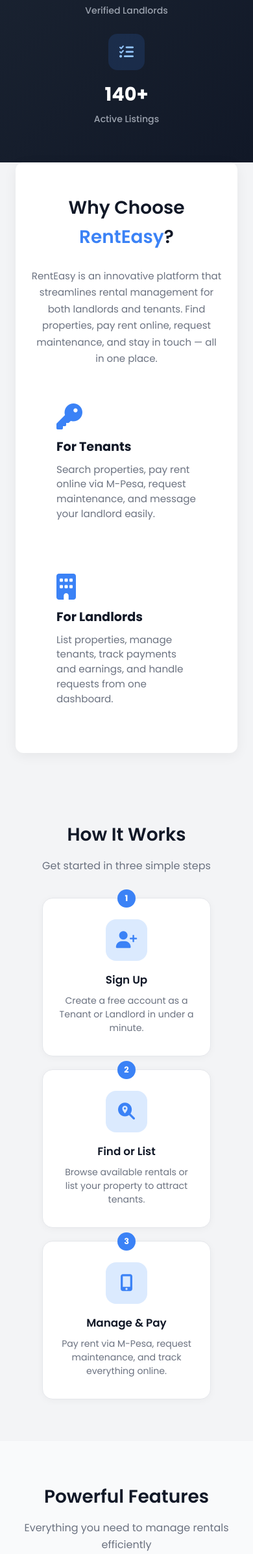
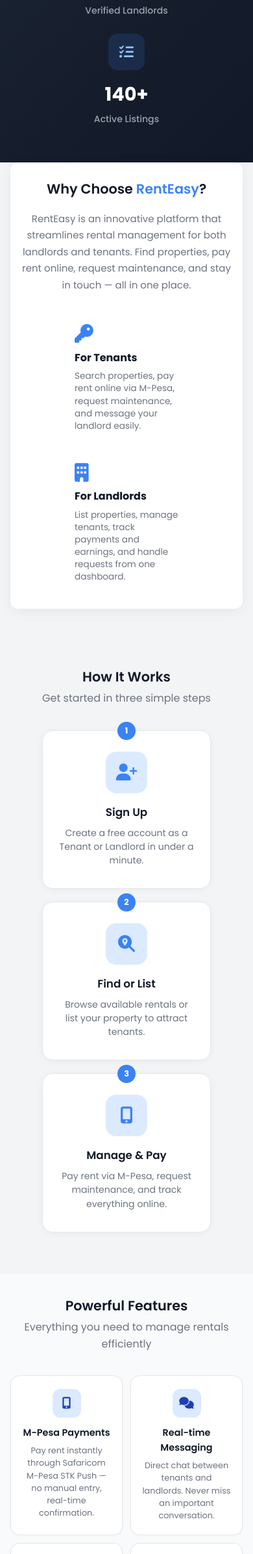
Before and after one commit to EllyKurgat/RentEasy, a Django app: page / in a window 390 px wide. Shown: the part 1257-3649 px from the top of the page at 65% size. Run offline with Django 5.2, Linux system fonts and the light colour scheme; data that the repository does not hold is empty; some libraries are stand-ins or nearby versions.

Commit message:
Reduce mobile scrolling, remove testimonial auto-rotate

```diff
--- a/frontend_views/Templates/renteasyweb/index.html
+++ b/frontend_views/Templates/renteasyweb/index.html
@@ -541,8 +541,6 @@ function goToTestimonial(idx) {
   if (dots[currentTestimonial]) dots[currentTestimonial].classList.add('active');
 }
 function changeTestimonial(dir) { goToTestimonial(currentTestimonial + dir); }
-// Auto-rotate every 6s
-setInterval(function() { changeTestimonial(1); }, 6000);
 
 /* ── FAQ accordion ── */
 function toggleFaq(btn) {
--- a/frontend_views/static/css/style.css
+++ b/frontend_views/static/css/style.css
@@ -1057,22 +1057,34 @@ input[type=submit]:hover {
 
 /* ── Roles / About Section ── */
 .roles-section {
-  padding: 48px 24px; background: #fff; margin: 0 24px 40px;
+  padding: 24px 16px; background: #fff; margin: 0 16px 24px;
   border-radius: 12px; box-shadow: 0 4px 20px rgba(0,0,0,0.06);
   transition: background 0.2s ease;
 }
-.roles-cards { display: flex; justify-content: center; gap: 32px; flex-wrap: wrap; margin-top: 24px; }
-.role-card { text-align: left; padding: 24px 32px; max-width: 280px; border-radius: 12px; transition: all 0.2s; }
+.roles-cards { display: flex; justify-content: center; gap: 16px; flex-wrap: wrap; margin-top: 16px; }
+.role-card { text-align: left; padding: 16px 20px; max-width: 200px; border-radius: 12px; transition: all 0.2s; }
 .role-card:hover { background: var(--re-primary-light, #DBEAFE); }
-.role-card i { font-size: 2.5rem; color: var(--re-primary, #3B82F6); margin-bottom: 12px; }
-.role-card h3 { font-size: 1.2rem; color: var(--re-text, #111827); margin: 0 0 8px; }
-.role-card p { font-size: 0.95rem; color: var(--re-text-secondary, #6B7280); margin: 0; line-height: 1.5; }
+.role-card i { font-size: 1.8rem; color: var(--re-primary, #3B82F6); margin-bottom: 10px; }
+.role-card h3 { font-size: 1rem; color: var(--re-text, #111827); margin: 0 0 6px; }
+.role-card p { font-size: 0.85rem; color: var(--re-text-secondary, #6B7280); margin: 0; line-height: 1.4; }
 .section-title {
-  text-align: center; font-size: 1.75rem; font-weight: 600;
-  color: var(--re-text, #111827); margin: 0 0 24px; padding: 0 24px;
-}
-.about { padding: 24px; text-align: center; }
-.abouth { font-size: 1.5rem; color: var(--re-primary, #3B82F6); margin: 0; font-weight: 600; }
+  text-align: center; font-size: 1.3rem; font-weight: 600;
+  color: var(--re-text, #111827); margin: 0 0 16px; padding: 0 16px;
+}
+.about { padding: 16px; text-align: center; }
+.abouth { font-size: 1.2rem; color: var(--re-primary, #3B82F6); margin: 0; font-weight: 600; }
+
+@media (min-width: 768px) {
+  .roles-section { padding: 48px 24px; margin: 0 24px 40px; }
+  .roles-cards { gap: 32px; margin-top: 24px; }
+  .role-card { padding: 24px 32px; max-width: 280px; }
+  .role-card i { font-size: 2.5rem; margin-bottom: 12px; }
+  .role-card h3 { font-size: 1.2rem; margin: 0 0 8px; }
+  .role-card p { font-size: 0.95rem; }
+  .section-title { font-size: 1.75rem; margin: 0 0 24px; padding: 0 24px; }
+  .about { padding: 24px; }
+  .abouth { font-size: 1.5rem; }
+}
 
 /* ── Search & Filter ── */
 .container2 { max-width: 900px; margin: 0 auto 32px; padding: 0 24px; }
@@ -1357,24 +1386,24 @@ input[type=submit]:hover {
 
 /* ── Feature Highlights Grid ── */
 .features-section {
-  padding: 64px 24px;
+  padding: 32px 16px;
   background: var(--re-surface-alt, #F9FAFB);
 }
 .features-grid {
-  display: grid; grid-template-columns: repeat(3, 1fr);
-  gap: 24px; max-width: 1100px; margin: 0 auto;
+  display: grid; grid-template-columns: repeat(2, 1fr);
+  gap: 12px; max-width: 1100px; margin: 0 auto;
 }
 .feature-card {
-  padding: 28px 24px; background: var(--re-surface, #fff);
+  padding: 20px 16px; background: var(--re-surface, #fff);
   border-radius: 14px; text-align: center;
   border: 1px solid var(--re-border); transition: all 0.3s ease;
   box-shadow: 0 1px 4px rgba(0,0,0,0.03);
 }
 .feature-card:hover { transform: translateY(-4px); box-shadow: 0 10px 30px rgba(0,0,0,0.08); }
 .feature-icon {
-  width: 56px; height: 56px; border-radius: 14px; margin: 0 auto 16px;
+  width: 44px; height: 44px; border-radius: 12px; margin: 0 auto 12px;
   display: flex; align-items: center; justify-content: center;
-  font-size: 22px;
+  font-size: 18px;
 }
 .feature-icon.green  { background: #DBEAFE; color: #1E40AF; }
 .feature-icon.blue   { background: #DBEAFE; color: #1E40AF; }
@@ -1382,10 +1411,16 @@ input[type=submit]:hover {
 .feature-icon.purple  { background: #E0E7FF; color: #1F2937; }
 .feature-icon.teal   { background: #DBEAFE; color: #1E40AF; }
 .feature-icon.red    { background: #E0E7FF; color: #1F2937; }
-.feature-card h3 { font-size: 1.05rem; font-weight: 600; color: var(--re-text); margin: 0 0 8px; }
-.feature-card p  { font-size: 0.88rem; color: var(--re-text-secondary); margin: 0; line-height: 1.6; }
-@media (max-width: 900px) { .features-grid { grid-template-columns: repeat(2, 1fr); } }
-@media (max-width: 600px) { .features-grid { grid-template-columns: 1fr; } }
+.feature-card h3 { font-size: 0.9rem; font-weight: 600; color: var(--re-text); margin: 0 0 6px; }
+.feature-card p  { font-size: 0.8rem; color: var(--re-text-secondary); margin: 0; line-height: 1.5; }
+@media (min-width: 768px) {
+  .features-section { padding: 64px 24px; }
+  .features-grid { grid-template-columns: repeat(3, 1fr); gap: 24px; }
+  .feature-card { padding: 28px 24px; }
+  .feature-icon { width: 56px; height: 56px; margin: 0 auto 16px; font-size: 22px; }
+  .feature-card h3 { font-size: 1.05rem; margin: 0 0 8px; }
+  .feature-card p { font-size: 0.88rem; }
+}
 
 /* ── CTA Banner ── */
 .cta-banner {
```
Also changed, not shown: other parts of frontend_views/static/css/style.css (+32 -15 lines).
